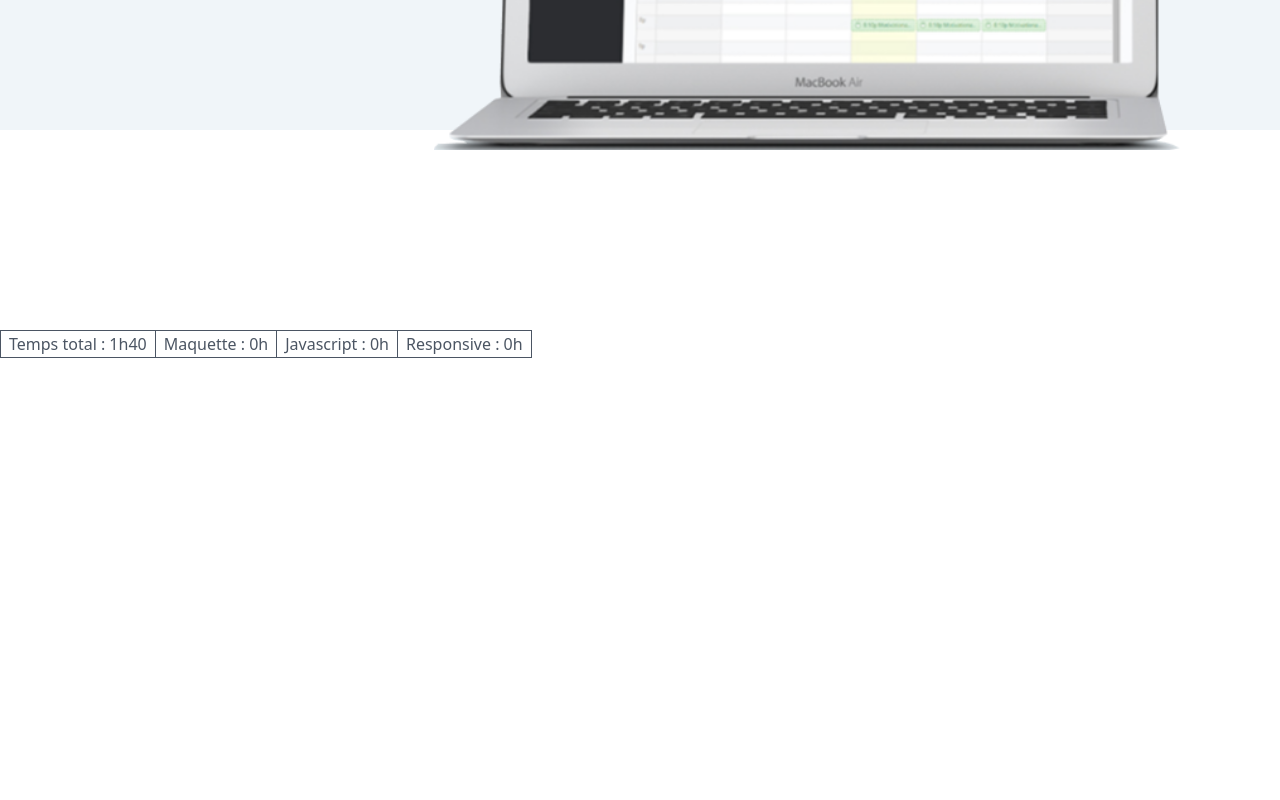
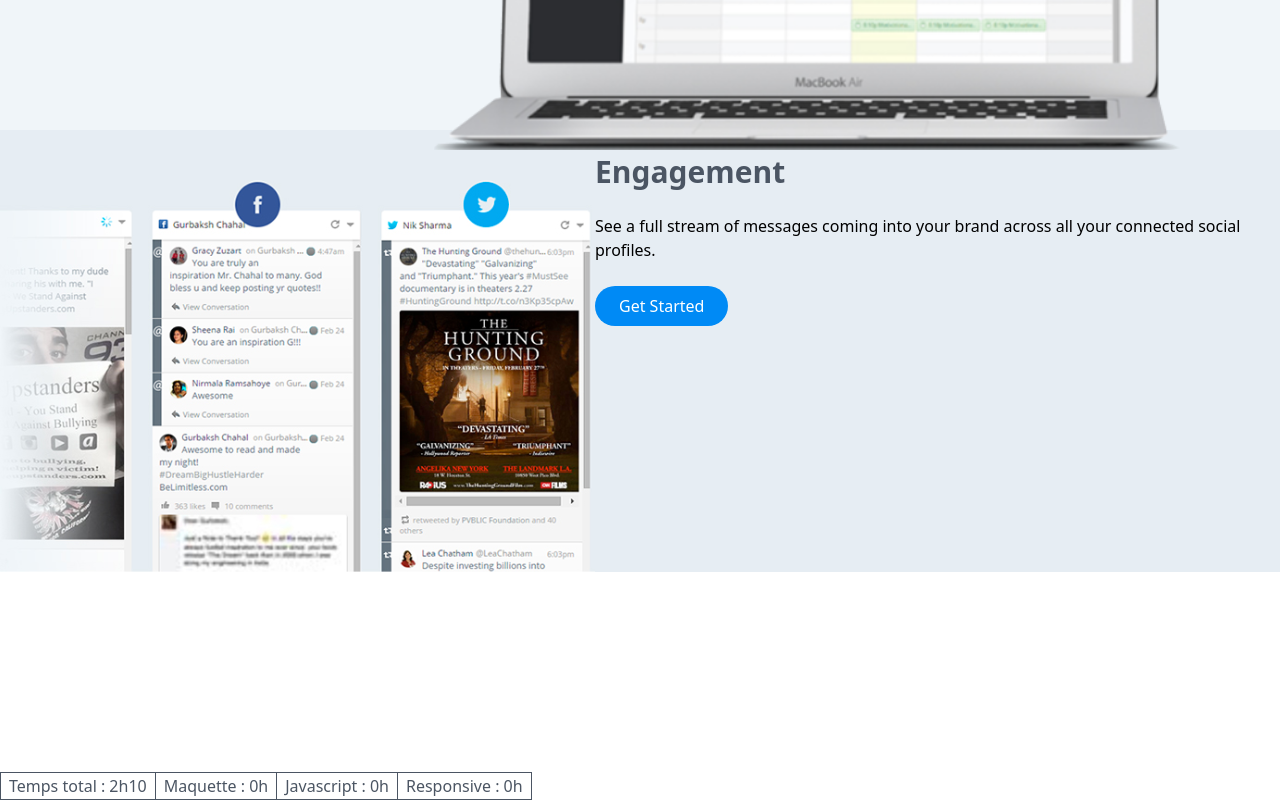
Before and after one commit to benjamin-aubron/Front-end-Training, a plain HTML site: page reachme.html in a window 1280 px wide. Shown: the part 1170-1970 px from the top of the page. Before the commit the page ends 1528 px from the top, so only its background shows below. Drawn offline with nearby package versions, Linux system fonts and the light colour scheme.

Commit message:
engagement - started

```diff
--- a/reachme.html
+++ b/reachme.html
@@ -49,7 +49,7 @@
     <img src="/image/reach_cta_tablet.png" alt="Dashboard reach mobile version" class="flex sm:hidden mx-auto mt-32 px-2">
   </section>
 
-  <section class="flex justify-end md:justify-between bg-[#f0f5f9] flex-wrap md:flex-nowrap">
+  <section id="social_publishing" class="flex justify-end md:justify-between bg-[#f0f5f9] flex-wrap md:flex-nowrap">
     <div class="w-auto md:w-[450px] mx-auto lg:ml-[2%] 2xl:ml-[20%] mt-[150px] px-6">
       <h2 class="text-3xl font-semibold text-gray-600 py-6">Social Publishing</h2>
       <p class="pb-4">Draft, schedule, and post messages across all your social channels. Shorten links with <span class="text-[#008AF5] font-medium">tr.im</span>, attach photos, and target specific audiences.</p>
@@ -60,6 +60,22 @@
     <img src="/image/reach_social_publishing_tablet.png" alt="Laptop image" class="flex xl:hidden mt-[50px] md:mt-[150px] -mb-[20px] w-[400px] h-[270px] md:w-[800px] md:h-[470px]">
   </section>
 
+  <section id="engagement" class="flex justify-end md:justify-between bg-[#e6edf3] flex-wrap md:flex-nowrap">
+    <img src="/image/reach_engagement_laptop.png" alt="engagement images : facebook and twitter" class="mt-[50px]">
+    <div class="">
+      <h2 class="text-3xl font-semibold text-gray-600 py-6">Engagement</h2>
+      <p class="pb-4">See a full stream of messages coming into your brand across all your connected social profiles.</p>
+      <div>
+
+      </div>
+      <button class="mt-2 px-6 py-2 rounded-full bg-[#008AF5] text-white font-medium">Get Started</button>
+
+
+    </div>
+
+
+  </section>
+
 <footer>
 
 </footer>
@@ -68,7 +84,7 @@
 
 <table class="mt-[200px]">
   <tr class="text-gray-600">
-    <td class="border border-gray-600 px-2">Temps total : 1h40</td>
+    <td class="border border-gray-600 px-2">Temps total : 2h10</td>
     <td class="border border-gray-600 px-2">Maquette : 0h</td>
     <td class="border border-gray-600 px-2">Javascript : 0h</td>
     <td class="border border-gray-600 px-2">Responsive : 0h</td>
```
